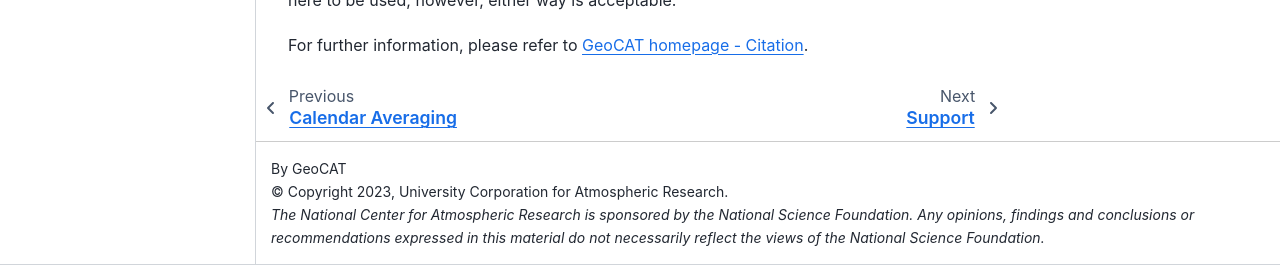
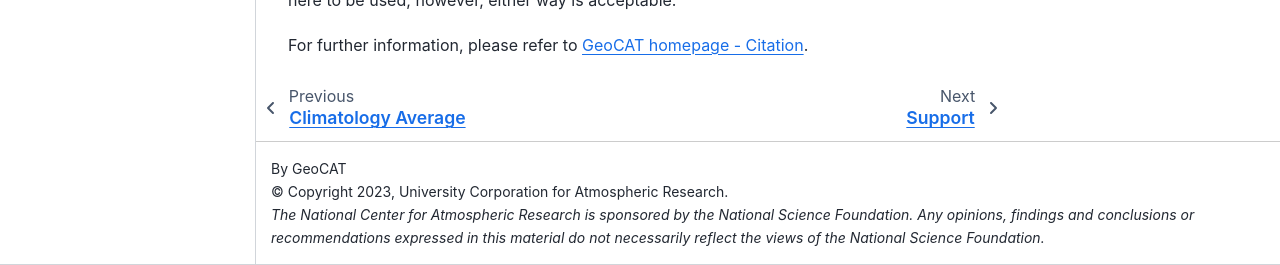
Before and after one commit to NCAR/geocat-comp, a Sphinx documentation site: the page built from docs/citation.rst, in a window 1280 px wide and 1355 px high. Shown: the part 1090-1355 px from the top of the window. Built offline with Sphinx 7.4.7 and the Sphinx Book theme 1.1.4, drawn with Linux system fonts in a browser that asks for light colours.

Commit message:
add to examples.rst

```diff
--- a/docs/examples.rst
+++ b/docs/examples.rst
@@ -14,3 +14,4 @@
    :hidden:
 
    examples/calendar_average.ipynb
+   examples/climatology_average.ipynb
```
